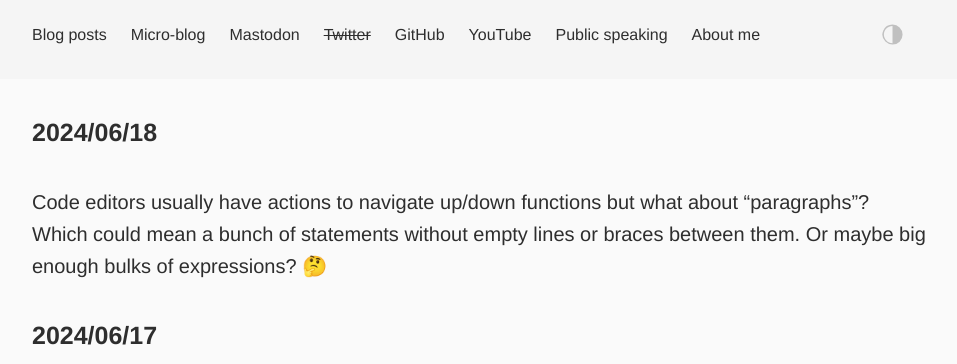
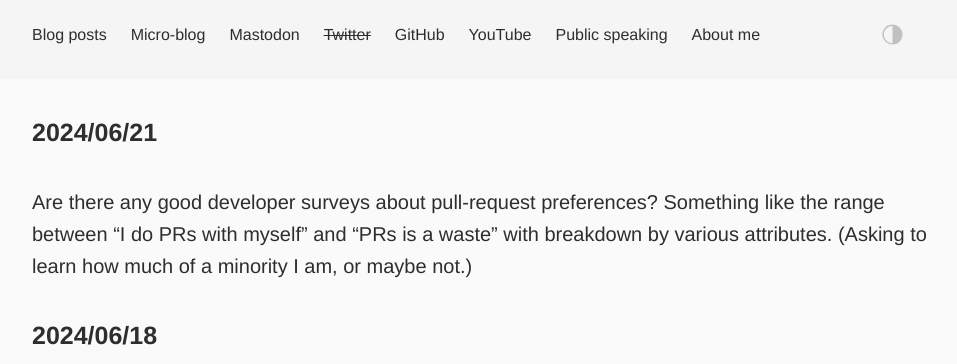
Before and after one commit to dkandalov/dkandalov.github.io, a Jekyll site: the page built from micro-blog.md, in a window 1280 px wide and 900 px high, cut to the strip 0-364 px from the top of the window. Shown: the whole strip, without its empty margins (160-1117 px from the left). Built offline with Jekyll 4.4.1, drawn with Linux system fonts in a browser that asks for light colours.

Commit message:
updated micro-blog

```diff
--- a/micro-blog.md
+++ b/micro-blog.md
@@ -2,6 +2,9 @@
 layout: post
 permalink: /micro-blog/
 ---
+
+#### 2024/06/21
+Are there any good developer surveys about pull-request preferences? Something like the range between "I do PRs with myself" and "PRs is a waste" with breakdown by various attributes. (Asking to learn how much of a minority I am, or maybe not.)
 
 #### 2024/06/18
 Code editors usually have actions to navigate up/down functions but what about "paragraphs"? Which could mean a bunch of statements without empty lines or braces between them. Or maybe big enough bulks of expressions? 🤔
```
